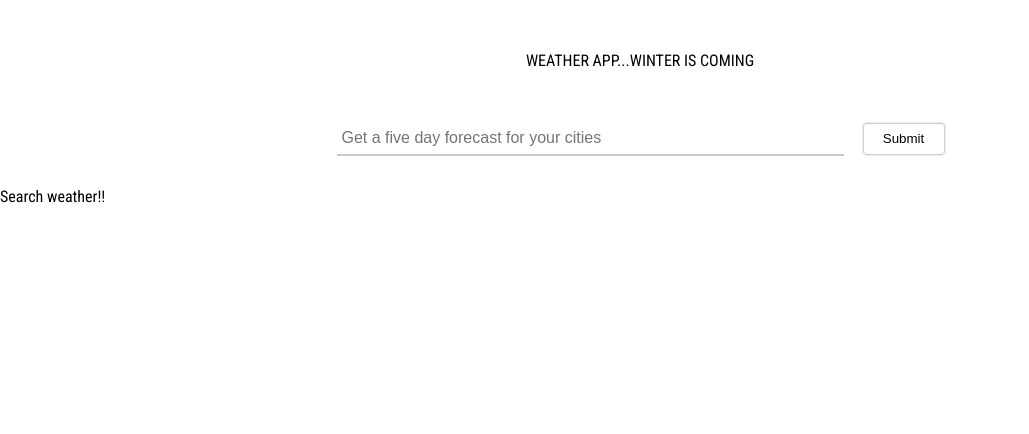
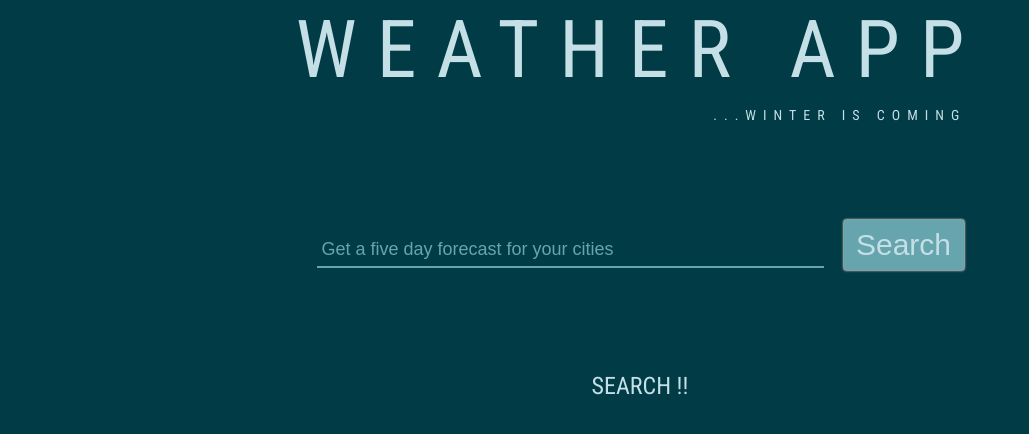
Before and after one commit to Darth-koder007/react-weather, a React app: page / in a window 1280 px wide. Shown: the whole page, without its empty margins (0-1029 px from the left). Built offline with nearby package versions, Linux system fonts and the light colour scheme.

Commit message:
css done

```diff
--- a/src/components/app.js
+++ b/src/components/app.js
@@ -28,8 +28,10 @@ class App extends Component {
     return (
       <div className="app">
         <div className="app-header">
-          WEATHER APP
-          <span className="sub-header">...WINTER IS COMING</span>
+          <p className="heading">
+            WEATHER APP
+            <span className="sub-header">...WINTER IS COMING</span>
+          </p>
         </div>
         <div className="component-wrapper">
           <SearchBar />
--- a/src/components/chart.js
+++ b/src/components/chart.js
@@ -14,8 +14,8 @@ class Chart extends Component{
     return (
       <div className="chart">
         <Sparklines height={200} width={250} data={this.props.data}>
-          <SparklinesLine color={this.props.color} />
-          <SparklinesReferenceLine type="avg"/>
+          <SparklinesLine color={this.props.color} style={{ fill: this.props.color, fillOpacity: "1" }} />
+          <SparklinesReferenceLine type="avg" color="white"/>
         </Sparklines>
         <div className="chart-info">{this.average(this.props.data)} ({this.props.units})</div>
       </div>
--- a/src/containers/search_bar.js
+++ b/src/containers/search_bar.js
@@ -32,7 +32,7 @@ class SearchBar extends Component {
             value={this.state.term}
             onInput={this.onInputChange}
           />
-          <button type="submit">Submit</button>
+          <button type="submit">Search</button>
         </form>
       </div>
     );
--- a/src/containers/weather_list.js
+++ b/src/containers/weather_list.js
@@ -22,13 +22,13 @@ class WeatherList extends Component {
           <GoogleMap lat={lat} lon={lon} zoom={10} />
         </td>
         <td className="weather-list-item">
-          <Chart color="red" data={temperatures} units="K" />
+          <Chart color="yellow" data={temperatures} units="K" />
         </td>
         <td className="weather-list-item">
-          <Chart color="blue" data={pressures} units="hPa" />
+          <Chart color="white" data={pressures} units="hPa" />
         </td>
         <td className="weather-list-item">
-          <Chart color="green" data={humidities} units="%" />
+          <Chart color="cyan" data={humidities} units="%" />
         </td>
       </tr>
     );
@@ -38,8 +38,8 @@ class WeatherList extends Component {
 
     if (this.props.weather.length <= 0) {
       return(
-        <div>
-          Search weather!!
+        <div className="placeholder">
+          SEARCH !!
         </div>
       )
     }
--- a/style/style.scss
+++ b/style/style.scss
@@ -108,28 +108,64 @@ Modular Styles
 }
 
 /***********
+colors
+***********/
+
+$primary: #003B46;
+$secondary: #07575B;
+$tertiary: #66A5AD;
+$font: #C4DFE6;
+
+/***********
 custom
 ***********/
 
 html, body { height: 100%; }
 
 body {
+  background-color: $primary;
+  color: $font;
+
+  ::-webkit-input-placeholder { /* Chrome/Opera/Safari */
+    color: $tertiary;
+  }
+  ::-moz-placeholder { /* Firefox 19+ */
+    color: $tertiary;
+  }
+  :-ms-input-placeholder { /* IE 10+ */
+    color: $tertiary;
+  }
+  :-moz-placeholder { /* Firefox 18- */
+    color: $tertiary;
+  }
 
   .app {
     .app-header{
-      width: 50%;
-      margin: 50px auto;
-      text-align: center;
-      .sub-header {
+      height: 120px;
+      display: flex;
+      justify-content: center;
 
+      .heading {
+        align-self: center;
+        font-size: 80px;
+        letter-spacing: 0.25em;
+
+        .sub-header {
+          font-size: 14px;
+          display: block;
+          text-align: end;
+          letter-spacing: 7px;
+          padding-right: 18px;
+        }
       }
     }
 
     .component-wrapper {
+      margin-top: 100px;
+
       .search-bar {
-        width: 50%;
-        margin:30px auto;
-        text-align: center;
+        display: flex;
+        justify-content: center;
 
         input {
           border-width: 0px 0px 2px 0px;
@@ -137,24 +173,35 @@ body {
           height: 30px;
           padding-left: 5px;
           border-style: solid;
-          border-color: #c8c8c8;
-          font-size: 16px;
+          border-color: $tertiary;
+          color: $font;
+          font-size: 18px;
+          background-color: transparent;
         }
 
         button {
           margin-left: 20px;
           border-width: 0;
-          height: 30px;
+          height: 50px;
           background: #FFF;
           border-radius: 3px;
-          box-shadow: 0px 0px 2px 1px rgb(195, 190, 190);
-          background-color: white;
-          width: 80px;
+          box-shadow: 0px 0px 2px 1px #c3bebe;
+          background-color: #66A5AD;
+          width: 120px;
+          color: #C4DFE6;
+          font-size: 30px;
         }
       }
 
+      .placeholder {
+        display: flex;
+        justify-content: center;
+        margin: 100px auto;
+        font-size: 24px;
+      }
+
       .weather-list {
-
+        padding-top: 50px;
         .weather-list-table {
             margin: 0 auto;
             min-width: 640px;
@@ -162,13 +209,12 @@ body {
           .weather-list-body {
             td:first-child {
               padding-left: 0;
-              padding-top: 0;
             }
 
             .weather-list-item {
               height: 200px;
               width: 250px;
-              padding-left: 15px;
+              padding-left: 50px;
               padding-top: 45px;
 
               .chart {
```
